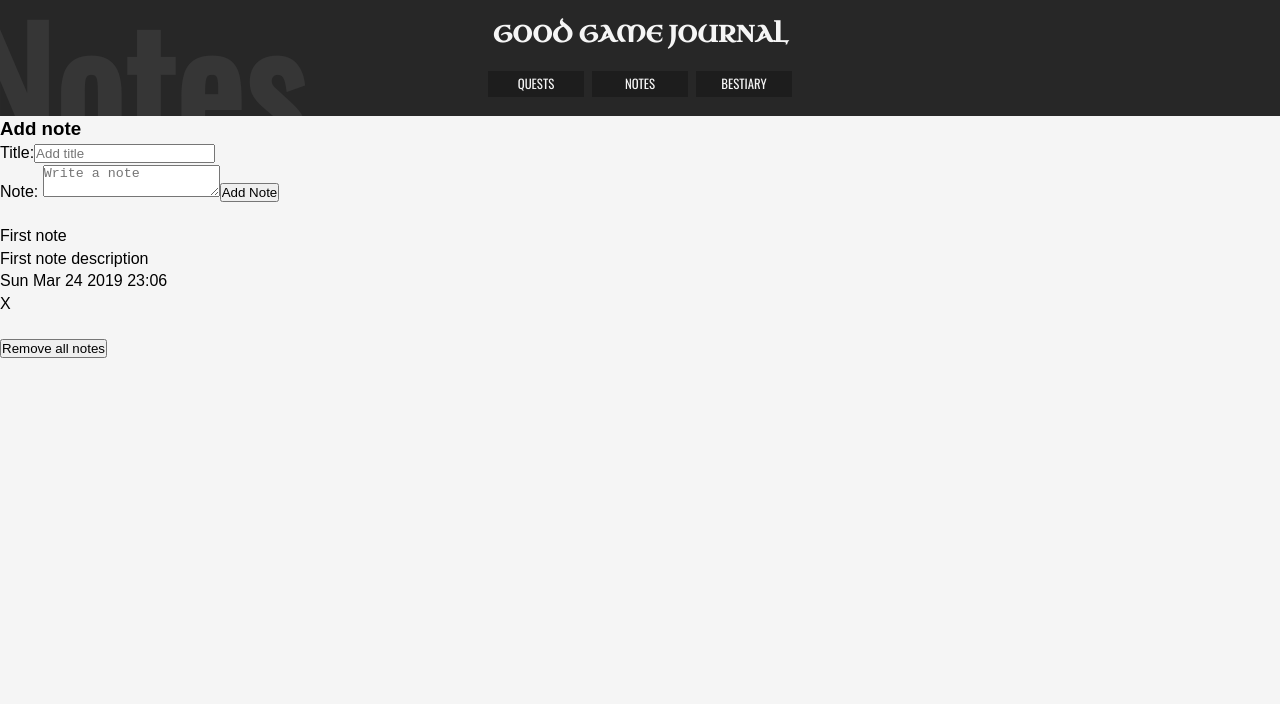
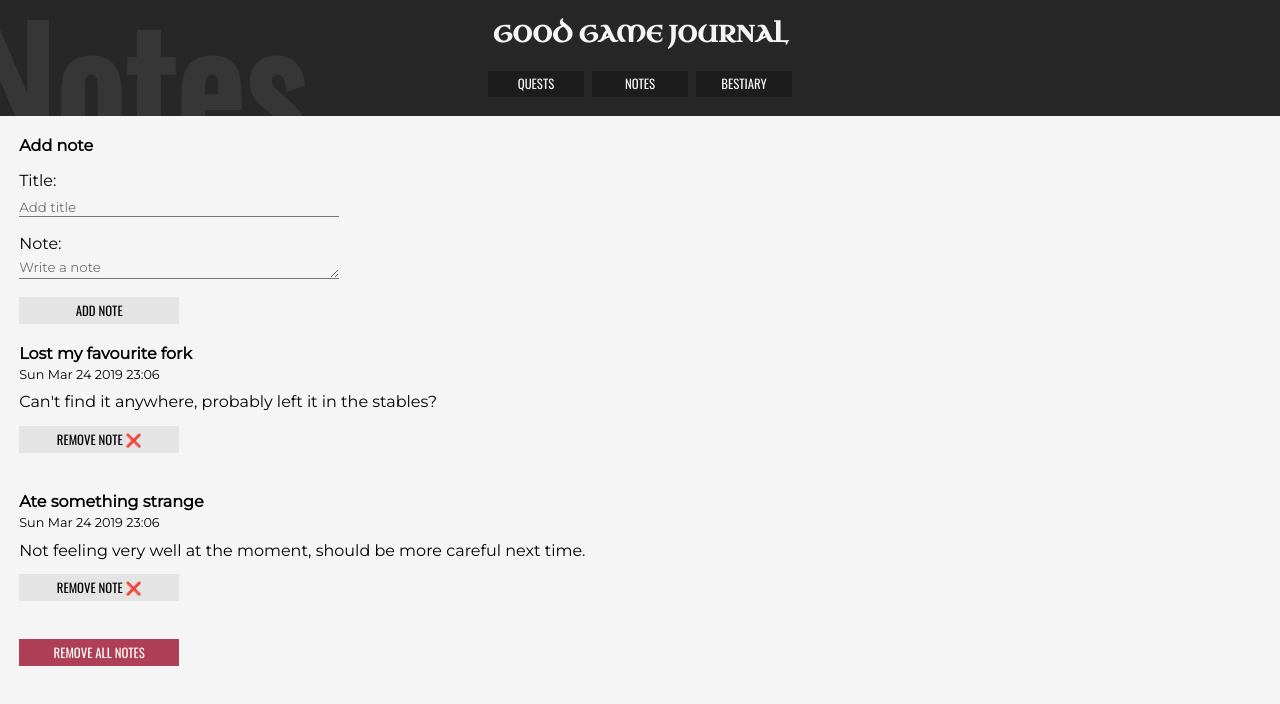
Before and after one commit to mxzawadzki/gg-journal, a Vue app: page /notes in a window 1280 px wide. Shown: the top 704 px of the page. Built offline with nearby package versions, Linux system fonts and the light colour scheme.

Commit message:
Add Notes component's css

```diff
--- a/src/assets/css/main.css
+++ b/src/assets/css/main.css
@@ -99,7 +99,7 @@ a {
 }
 
 .quest {
-  padding: 0 1.2rem;
+  padding: 1.2rem;
   font-family: "Montserrat", sans-serif;
 }
 
@@ -111,7 +111,7 @@ a {
   background-color: #e4e4e4;
   width: 10rem;
   padding: .25rem 0;
-  margin: 1.2rem 0;
+  margin-bottom: 1.2rem;
   border: none;
 }
 
@@ -132,7 +132,94 @@ a {
 }
 
 .quest__text {
+  margin: .5rem 0 .75rem 0;
+}
+
+.notes {
+  padding: 1.2rem;
+  font-family: "Montserrat", sans-serif;
+}
+
+.notes__btn {
+  text-align: center;
+  text-transform: uppercase;
+  font-size: .8rem;
+  font-family: "Oswald", sans-serif;
+  background-color: #e4e4e4;
+  width: 10rem;
+  padding: .25rem 0;
+  margin-bottom: 1.2rem;
+  border: none;
+}
+
+.notes__btn--remove-all {
+  color: #fff;
+  background-color: #af3f57;
+}
+
+.notes__item {
+  margin-bottom: 1.2rem;
+}
+
+.notes__title {
+  font-weight: 700;
+}
+
+.notes__date {
+  font-size: .8rem;
+}
+
+.notes__text {
+  margin: .5rem 0 .75rem 0;
+}
+
+.addnote {
+  margin-bottom: 1.2rem;
+}
+
+.addnote__title {
+  font-size: 1rem;
+}
+
+.form {
+  margin-top: .75rem;
+}
+
+.form__title {
+  display: block;
   margin: .25rem 0;
+}
+
+.form__input {
+  margin-bottom: .75rem;
+  border: none;
+  border-bottom: 1px solid #777;
+  background-color: #f5f5f5;
+  font-family: "Montserrat", sans-serif;
+  height: 1.2rem;
+  width: 20rem;
+}
+
+.form__text {
+  border: none;
+  border-bottom: 1px solid #777;
+  background-color: #f5f5f5;
+  font-family: "Montserrat", sans-serif;
+  height: 1.2rem;
+  width: 20rem;
+}
+
+.form__btn {
+  display: block;
+  text-align: center;
+  text-transform: uppercase;
+  font-size: .8rem;
+  font-family: "Oswald", sans-serif;
+  background-color: #e4e4e4;
+  width: 10rem;
+  padding: .25rem 0;
+  margin: .75rem 0 1.2rem 0;
+  border: none;
 }
 
 .page {
--- a/src/assets/scss/main.scss
+++ b/src/assets/scss/main.scss
@@ -24,4 +24,5 @@
 
 @import
   'pages/quests',
+  'pages/notes',
   'pages/home';
--- /dev/null
+++ b/src/assets/scss/pages/_notes.scss
@@ -0,0 +1,87 @@
+.notes {
+  padding: 1.2rem;
+  font-family: $base-font-family;
+
+  &__btn {
+    text-align: center;
+    text-transform: uppercase;
+    font-size: .8rem;
+    font-family: $ui-font-family;
+    background-color: #e4e4e4;
+    width: 10rem;
+    padding: .25rem 0;
+    margin-bottom: 1.2rem;
+    border: none;
+
+    &--remove-all {
+      color: #fff;
+      background-color: #af3f57;
+      // border-right: 3px solid #ffd200;
+    }
+  }
+
+  &__item {
+    margin-bottom: 1.2rem;
+  }
+
+  &__title {
+    font-weight: 700;
+  }
+
+  &__date {
+    font-size: .8rem;
+  }
+
+  &__text {
+    margin: .5rem 0 .75rem 0;
+  }
+}
+
+.addnote {
+  margin-bottom: 1.2rem;
+
+  &__title {
+    font-size: 1rem;
+  }
+}
+
+.form {
+  margin-top: .75rem;
+
+  &__title {
+    display: block;
+    margin: .25rem 0;
+  }
+
+  &__input {
+    margin-bottom: .75rem;
+    border: none;
+    border-bottom: 1px solid #777;
+    background-color: #f5f5f5;
+    font-family: $base-font-family;
+    height: 1.2rem;
+    width: 20rem;
+  }
+
+  &__text {
+    border: none;
+    border-bottom: 1px solid #777;
+    background-color: #f5f5f5;
+    font-family: $base-font-family;
+    height: 1.2rem;
+    width: 20rem;
+  }
+
+  &__btn {
+    display: block;
+    text-align: center;
+    text-transform: uppercase;
+    font-size: .8rem;
+    font-family: $ui-font-family;
+    background-color: #e4e4e4;
+    width: 10rem;
+    padding: .25rem 0;
+    margin: .75rem 0 1.2rem 0;
+    border: none;
+  }
+}
--- a/src/components/notes/AddNote.vue
+++ b/src/components/notes/AddNote.vue
@@ -1,12 +1,12 @@
 <template>
-  <div>
-    <h3>Add note</h3>
-    <form @submit.prevent="sendNote()">
-      <label for="title">Title:</label>
-      <input type="text" name="title" v-model="note.title" placeholder="Add title"><br>
-      <label for="description">Note: </label>
-      <textarea name="description" id="" cols="20" rows="2" placeholder="Write a note" v-model="note.description"></textarea>
-      <input type="submit" value="Add Note">
+  <div class="addnote">
+    <h3 class="addnote__title">Add note</h3>
+    <form class="form" @submit.prevent="sendNote()">
+      <label class="form__title" for="title">Title:</label>
+      <input class="form__input" type="text" name="title" v-model="note.title" placeholder="Add title"><br>
+      <label class="form__title" for="description">Note: </label>
+      <textarea class="form__text" name="description" id="" cols="20" rows="2" placeholder="Write a note" v-model="note.description"></textarea>
+      <input class="form__btn" type="submit" value="Add Note">
     </form>
   </div>
 </template>
--- a/src/components/notes/Notes.vue
+++ b/src/components/notes/Notes.vue
@@ -1,15 +1,13 @@
 <template>
-  <div>
+  <div class="notes">
     <AddNote />
-    <br>
-    <div v-for="note in allNotes" :key="note.id">
-      <p>{{ note.title }}</p>
-      <p>{{ note.description }}</p>
-      <p>{{ note.date }}</p>
-      <p @click="removeNote(note.id)">X</p>
-      <br>
+    <div class="notes__item" v-for="note in allNotes" :key="note.id">
+      <p class="notes__title">{{ note.title }}</p>
+      <p class="notes__date">{{ note.date }}</p>
+      <p class="notes__text">{{ note.description }}</p>
+      <button class="notes__btn" @click="removeNote(note.id)">Remove note ❌</button>
     </div>
-    <button @click="removeAllNotes()">Remove all notes</button>
+    <button class="notes__btn notes__btn--remove-all" @click="removeAllNotes()">Remove all notes</button>
   </div>
 </template>
 <script>
--- a/src/store/modules/notes.js
+++ b/src/store/modules/notes.js
@@ -1,10 +1,18 @@
 const state = {
-  notes: [{
-    id: Date.now() + Math.random(),
-    title: 'First note',
-    description: 'First note description',
-    date: `${new Date().toDateString()} ${new Date().getHours()}:${new Date().getMinutes()<10?'0':''}${new Date().getMinutes()}`
-  }]
+  notes: [
+    {
+      id: Date.now() + Math.random(),
+      title: 'Lost my favourite fork',
+      description: 'Can\'t find it anywhere, probably left it in the stables?',
+      date: `${new Date().toDateString()} ${new Date().getHours()}:${new Date().getMinutes()<10?'0':''}${new Date().getMinutes()}`
+    },
+    {
+      id: Date.now() + Math.random(),
+      title: 'Ate something strange',
+      description: 'Not feeling very well at the moment, should be more careful next time.',
+      date: `${new Date().toDateString()} ${new Date().getHours()}:${new Date().getMinutes()<10?'0':''}${new Date().getMinutes()}`
+    },
+  ]
 };
 
 const getters = {
```
Also changed, not shown: src/assets/scss/pages/_quests.scss (+4 -3 lines), 1 other file (tests, documents, lock files or other folders).
